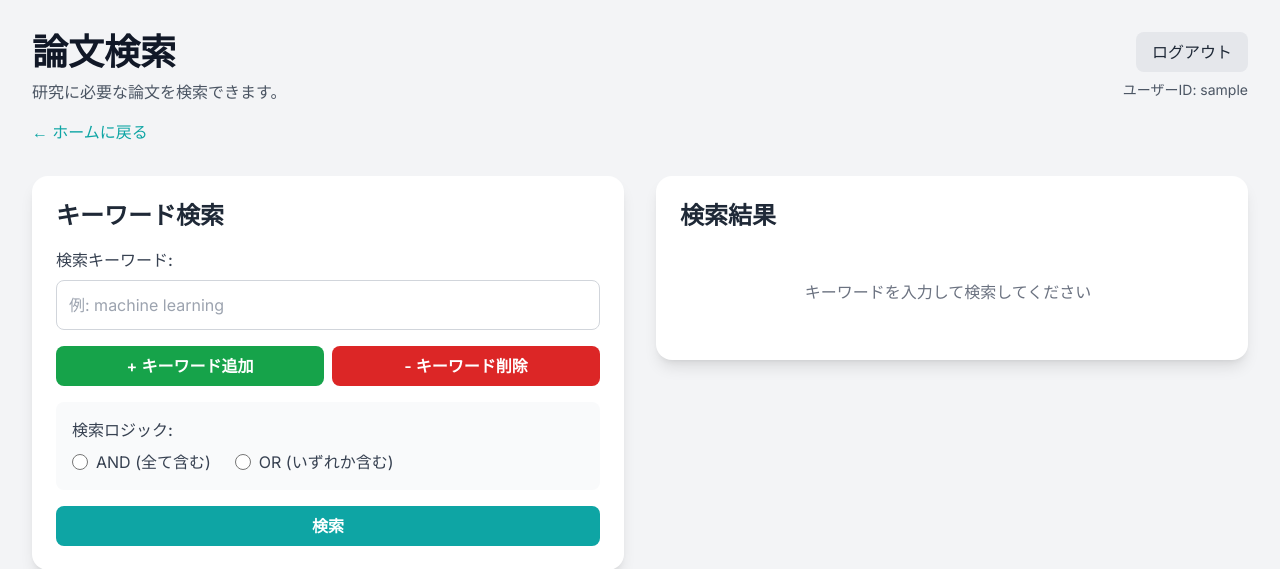
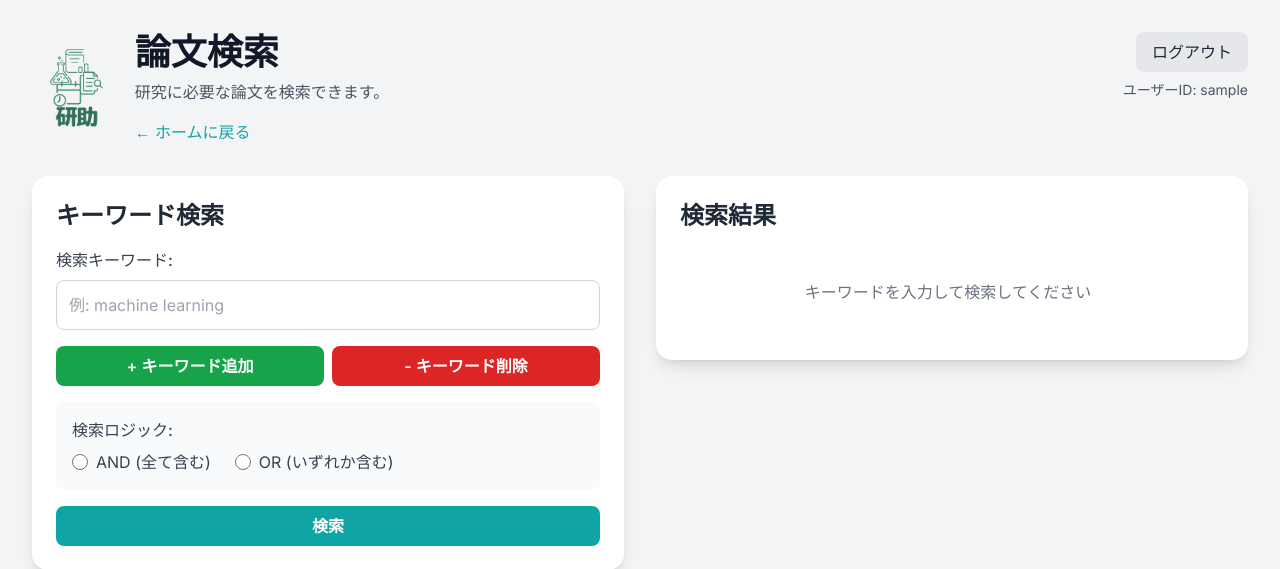
Before and after one commit to jphacks/sd_2510, a Flask app: page /paper in a window 1280 px wide. Shown: the top 569 px of the page. Run offline with Flask 3, Linux system fonts and the light colour scheme; the visitor is signed in with stand-in values (Sample User, id 1); some libraries are stand-ins or nearby versions.

Commit message:
ロゴのスタイルを改善し、検索ページとタスクリストページに統一感を持たせるための変更

```diff
--- a/templates/search_paper.html
+++ b/templates/search_paper.html
@@ -7,12 +7,24 @@
     <script src="https://cdn.tailwindcss.com"></script>
     <link href="https://fonts.googleapis.com/css2?family=Inter:wght@400;500;600;700&display=swap" rel="stylesheet">
     <link rel="stylesheet" href="{{ url_for('static', filename='css/style.css') }}">
+    <style>
+        /* ロゴの余白だけを制御し、Tailwind の h-* クラスで高さを調整できるようにする */
+        .flex.items-center img {
+            max-width: 100%;
+            padding-left: 20px;
+            display: inline-block;
+        }
+    </style>
 </head>
 <body class="bg-gray-100 text-gray-800">
 
 <div class="container mx-auto p-4 md:p-8">
     <header class="mb-8">
         <div class="flex justify-between items-start">
+            <div class="flex items-center gap-4 -ml-5">
+                <a href="{{ url_for('home') }}" title="ホーム">
+                    <img src="{{ url_for('static', filename='images/kensuke_logo_2.png') }}" alt="ロゴ" class="h-20 w-auto">
+                </a>
                 <div>
                     <h1 class="text-3xl md:text-4xl font-bold text-gray-900">論文検索</h1>
                     <p class="text-gray-600 mt-2">研究に必要な論文を検索できます。</p>
@@ -20,6 +32,7 @@
                         <a href="{{ url_for('home') }}" class="text-blue-600 hover:text-blue-800 font-medium">
                             ← ホームに戻る
                         </a>
+                    </div>
                 </div>
             </div>
             <div class="text-right">
```
Also changed, not shown: templates/tasks.html (+13 -0 lines). Lines whose indentation alone changed are shown as unchanged.
